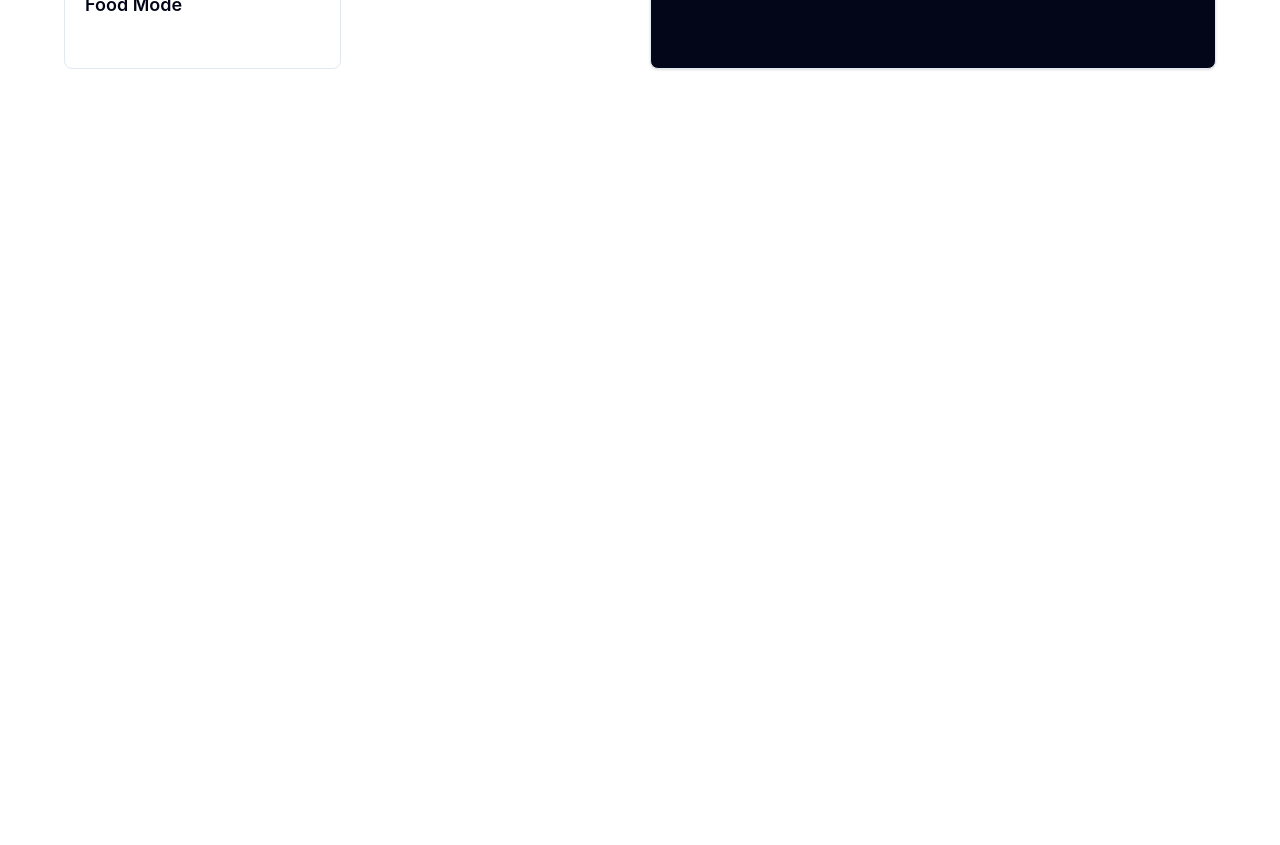
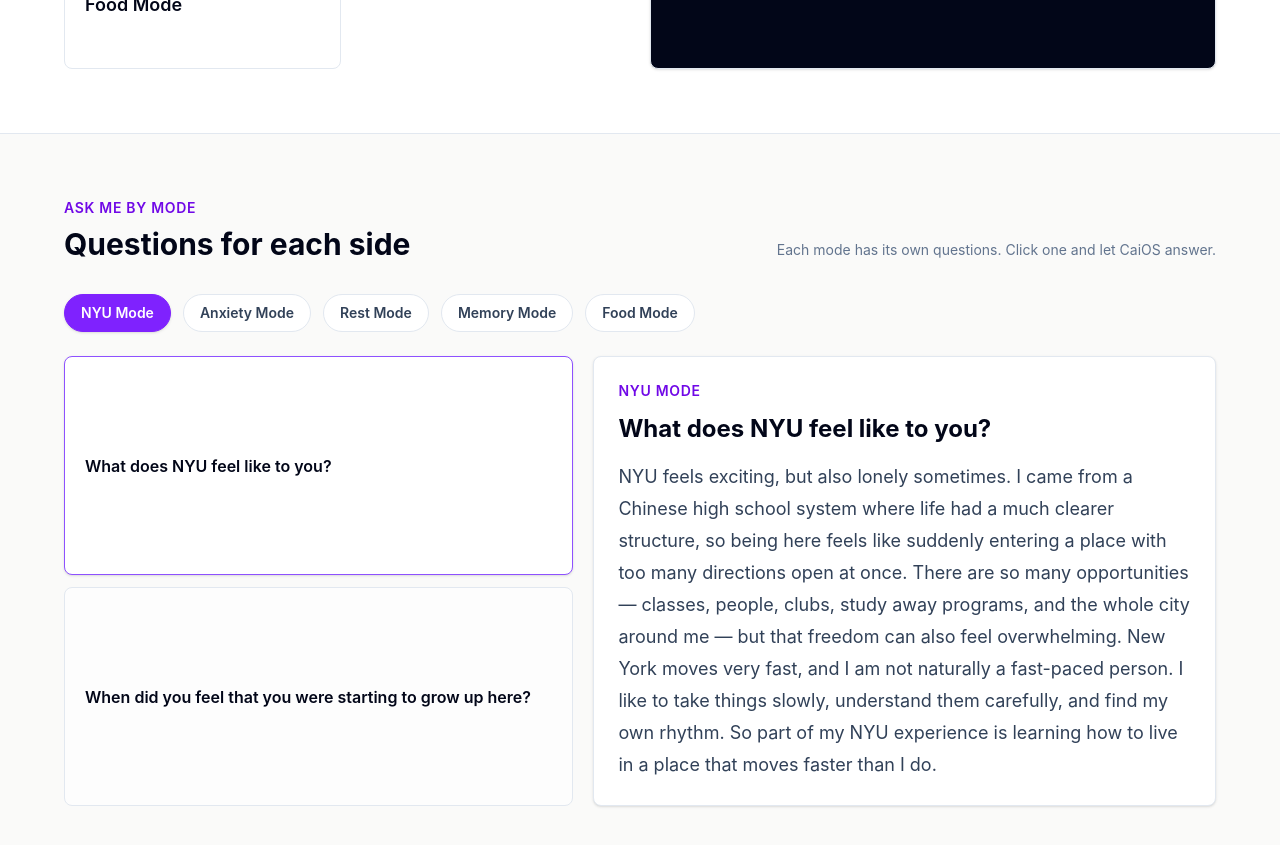
Before and after one commit to EricCaick0226/Caios-public, a React (Vite) app: page / in a window 1280 px wide. Shown: the part 1300-2145 px from the top of the page. Before the commit the page ends 1433 px from the top, so only its background shows below. Built offline with nearby package versions, Linux system fonts and the light colour scheme.

Commit message:
Add ask me by mode section

```diff
--- a/src/App.jsx
+++ b/src/App.jsx
@@ -1,9 +1,16 @@
 import { useState } from 'react'
 import heroImage from './assets/hero.png'
-import { exploreCards } from './data'
+import { exploreCards, modeQuestions } from './data'
 
 function App() {
   const [selectedCard, setSelectedCard] = useState(exploreCards[0])
+  const [selectedMode, setSelectedMode] = useState(modeQuestions[0])
+  const [selectedQuestion, setSelectedQuestion] = useState(modeQuestions[0].questions[0])
+
+  function chooseMode(mode) {
+    setSelectedMode(mode)
+    setSelectedQuestion(mode.questions[0])
+  }
 
   return (
     <main className="min-h-screen bg-stone-50 text-slate-950">
@@ -88,6 +95,82 @@
           </div>
         </div>
       </section>
+
+      <section className="border-t border-slate-200 bg-stone-50 px-6 py-16 sm:px-8 lg:px-10">
+        <div className="mx-auto max-w-6xl">
+          <div className="mb-8 flex flex-col gap-3 sm:flex-row sm:items-end sm:justify-between">
+            <div>
+              <p className="text-sm font-semibold uppercase tracking-wider text-violet-700">
+                Ask Me by Mode
+              </p>
+              <h2 className="mt-2 text-3xl font-bold text-slate-950">
+                Questions for each side
+              </h2>
+            </div>
+            <p className="max-w-md text-sm leading-6 text-slate-500">
+              Each mode has its own questions. Click one and let CaiOS answer.
+            </p>
+          </div>
+
+          <div className="mb-6 flex flex-wrap gap-3">
+            {modeQuestions.map((mode) => {
+              const isSelected = selectedMode.modeId === mode.modeId
+
+              return (
+                <button
+                  key={mode.modeId}
+                  type="button"
+                  onClick={() => chooseMode(mode)}
+                  className={`rounded-full border px-4 py-2 text-sm font-semibold transition ${
+                    isSelected
+                      ? 'border-violet-600 bg-violet-600 text-white shadow-sm'
+                      : 'border-slate-200 bg-white text-slate-700 hover:border-violet-300 hover:text-violet-700'
+                  }`}
+                >
+                  {mode.modeTitle}
+                </button>
+              )
+            })}
+          </div>
+
+          <div className="grid gap-5 lg:grid-cols-[0.9fr_1.1fr]">
+            <div className="grid gap-3">
+              {selectedMode.questions.map((item) => {
+                const isSelected = selectedQuestion.id === item.id
+
+                return (
+                  <button
+                    key={item.id}
+                    type="button"
+                    onClick={() => setSelectedQuestion(item)}
+                    className={`rounded-lg border p-5 text-left transition ${
+                      isSelected
+                        ? 'border-violet-500 bg-white shadow-sm'
+                        : 'border-slate-200 bg-white/70 hover:border-violet-300 hover:bg-white'
+                    }`}
+                  >
+                    <span className="text-base font-semibold text-slate-950">
+                      {item.question}
+                    </span>
+                  </button>
+                )
+              })}
+            </div>
+
+            <article className="rounded-lg border border-slate-200 bg-white p-6 shadow-sm">
+              <p className="text-sm font-semibold uppercase tracking-wider text-violet-700">
+                {selectedMode.modeTitle}
+              </p>
+              <h3 className="mt-3 text-2xl font-bold text-slate-950">
+                {selectedQuestion.question}
+              </h3>
+              <p className="mt-4 text-lg leading-8 text-slate-700">
+                {selectedQuestion.answer}
+              </p>
+            </article>
+          </div>
+        </div>
+      </section>
     </main>
   )
 }
--- a/src/data.js
+++ b/src/data.js
@@ -35,3 +35,96 @@
       'Food is one of the simplest ways I connect with a place and with people. A good meal can make a stressful day feel less dramatic. I like the small rituals around food: deciding where to go, walking there, sharing something, trying something new, or returning to the same comfort place again and again. Not everything about life needs to be optimized. Some things should just taste good.',
   },
 ]
+
+export const modeQuestions = [
+  {
+    modeId: 'nyu',
+    modeTitle: 'NYU Mode',
+    questions: [
+      {
+        id: 'nyu-feel',
+        question: 'What does NYU feel like to you?',
+        answer:
+          'NYU feels exciting, but also lonely sometimes. I came from a Chinese high school system where life had a much clearer structure, so being here feels like suddenly entering a place with too many directions open at once. There are so many opportunities — classes, people, clubs, study away programs, and the whole city around me — but that freedom can also feel overwhelming. New York moves very fast, and I am not naturally a fast-paced person. I like to take things slowly, understand them carefully, and find my own rhythm. So part of my NYU experience is learning how to live in a place that moves faster than I do.',
+      },
+      {
+        id: 'nyu-growing-up',
+        question: 'When did you feel that you were starting to grow up here?',
+        answer:
+          'I think I started to feel it in very ordinary moments. Eating alone, walking around the city alone, buying medicine when I was sick, figuring out small problems by myself — none of these moments looked dramatic, but they changed me. They made me realize that I could not always wait for someone else to arrange things for me. I had to become a little more active, a little more open, and a little more willing to handle life by myself. NYU is not only teaching me through classes. It is also teaching me through all these small moments of independence.',
+      },
+    ],
+  },
+  {
+    modeId: 'anxiety',
+    modeTitle: 'Anxiety Mode',
+    questions: [
+      {
+        id: 'anxiety-source',
+        question: 'What makes you anxious?',
+        answer:
+          'A lot of my anxiety comes from progress. I worry about whether I am learning fast enough, whether my foundation is strong enough, and whether I will be ready for internships, research, and the future I want. Sometimes when I see other people looking more successful, more relaxed, or simply happier, I compare myself to them and wonder if I am falling behind. It is not always rational, but it feels real.',
+      },
+      {
+        id: 'anxiety-feeling',
+        question: 'What does anxiety feel like for you?',
+        answer:
+          'For me, anxiety is not just a sudden feeling that appears once in a while. It is more like background noise that is almost always there. When I feel anxious, I start asking myself why I am anxious, whether I am doing enough, and what I should fix next. Sometimes I feel a little panicked inside, even if nothing dramatic is happening outside. I think I have lived with this feeling for so long that I am used to it, but being used to it does not mean it is easy.',
+      },
+    ],
+  },
+  {
+    modeId: 'rest',
+    modeTitle: 'Rest Mode',
+    questions: [
+      {
+        id: 'rest-look',
+        question: 'What does rest look like for you?',
+        answer:
+          'Rest usually looks very simple for me: walking, shopping, eating, sleeping, or watching something. As long as it has nothing to do with studying, I can feel genuinely happy for a while. I do not always need a big trip or a special plan. Sometimes just walking outside, eating something good, or lying down after a long day is enough.',
+      },
+      {
+        id: 'rest-guilt',
+        question: 'Do you feel guilty when you rest?',
+        answer:
+          'Not really, because I usually rest after I finish what I planned to do. I do not like being chased by deadlines, so I try to complete my work first and then relax without feeling guilty. On weekdays, I mostly study and only rest a little at night. On weekends, I usually keep one day for studying and one day for enjoying life. For me, rest feels best when I know I have already taken care of what I needed to do.',
+      },
+    ],
+  },
+  {
+    modeId: 'memory',
+    modeTitle: 'Memory Mode',
+    questions: [
+      {
+        id: 'memory-shape',
+        question: 'How does your past still shape you?',
+        answer:
+          'Coming from a Chinese high school system gave me a strong ability to study and a relatively solid academic foundation. In some classes, I can feel that this background helps me learn faster and handle pressure better. But it also shaped me in another way: I became deeply influenced by meritocracy. I often feel the need to reach higher academic goals and use studying as a way to prove myself. So my past gave me discipline, but it also gave me a standard that can be hard to escape.',
+      },
+      {
+        id: 'memory-past-self',
+        question: 'What would you say to your past self?',
+        answer:
+          'I would probably say: high school was not as terrible as you thought. When you get to college, you will understand what real suffering feels like. But I would say that with a little humor, not complete bitterness. Looking back, high school gave me something. It trained me, pushed me, and made me tougher than I realized. I just wish my past self knew that being strong does not always mean being hard on yourself.',
+      },
+    ],
+  },
+  {
+    modeId: 'food',
+    modeTitle: 'Food Mode',
+    questions: [
+      {
+        id: 'food-alive',
+        question: 'What kind of food makes you feel alive in New York?',
+        answer:
+          'I really like Japanese food in New York. There are so many good places for soba, sushi, katsu don, curry rice, gyudon, and small comfort meals that make a day feel better. I also like Korean food, and I have to admit that New York milk tea is dangerously good. I am not the biggest fan of Western food, but Asian food in New York makes me very happy.',
+      },
+      {
+        id: 'food-meaning',
+        question: 'What does food mean to you besides taste?',
+        answer:
+          'Food is one of the ways I relieve stress, explore New York, and reward myself. Almost every week, I try to go out and eat something I actually like. It gives me a small sense of freedom: choosing a place, walking there, sitting down, and letting myself enjoy something without turning it into another task. Sometimes a good meal is enough to make life feel lighter.',
+      },
+    ],
+  },
+]
```
